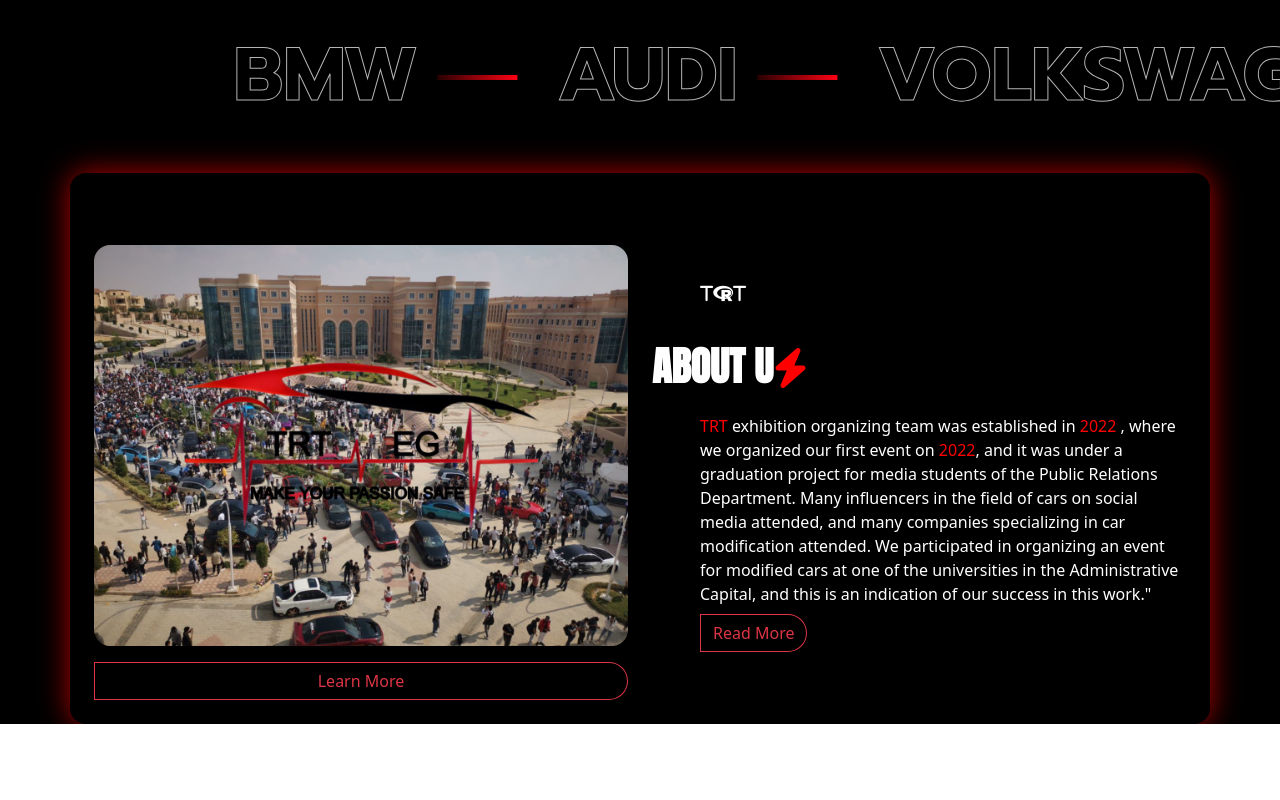
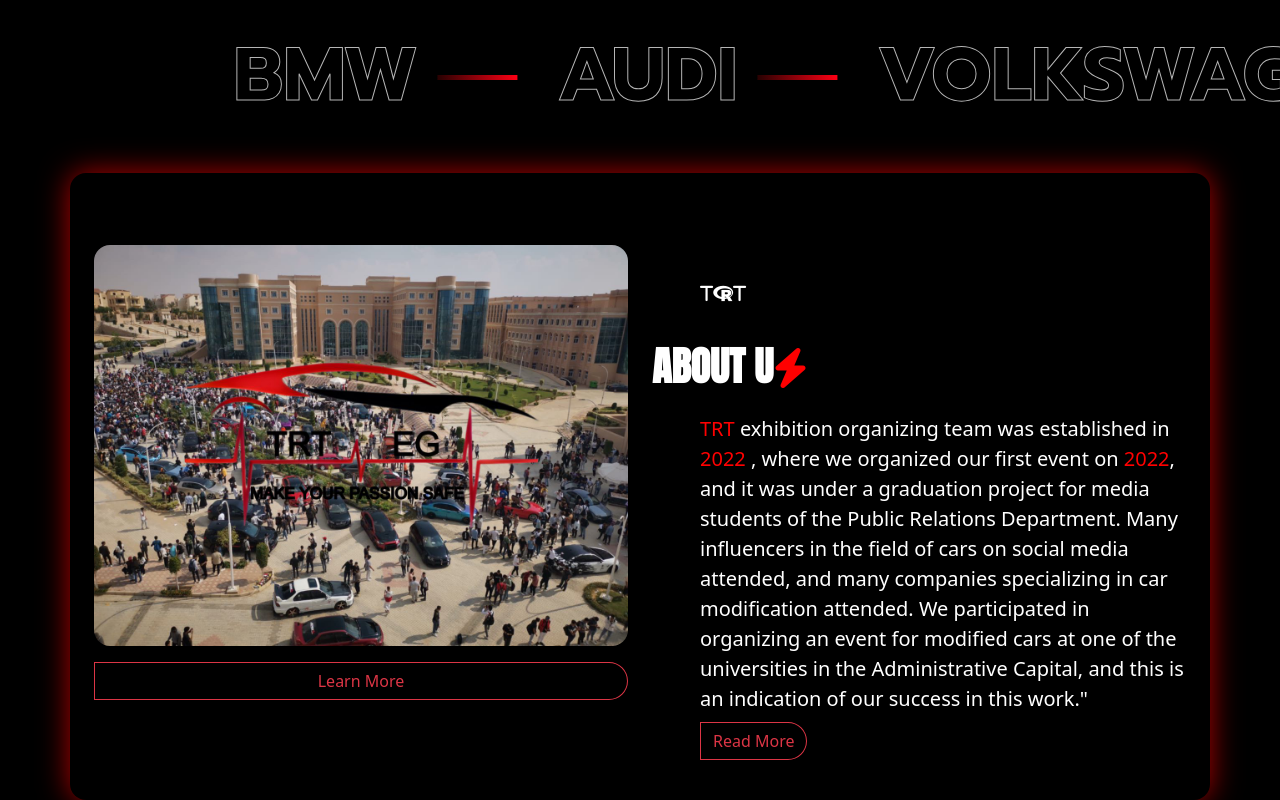
Before and after one commit to mohamedd2003/TRT, a React (Vite) app: page / in a window 1280 px wide. Shown: the part 823-1623 px from the top of the page. Before the commit the page ends 1547 px from the top, so only its background shows below. Built offline with nearby package versions, Linux system fonts and the light colour scheme; a web font is replaced by a local one.

Commit message:
Update Home.jsx

```diff
--- a/src/Components/Home/Home.jsx
+++ b/src/Components/Home/Home.jsx
@@ -272,7 +272,7 @@
   <span className='text-white ms-lg-5 h5'><i className="fa-solid fa-t fa-sm"></i><i className="fa-brands  fa-r-project fa-sm my-5"></i><i className="fa-solid fa-t fa-sm"></i></span>
   <h3 className='main-font h1   mb-4 text-white '>ABOUT U<i className="fa-solid fa-bolt fa-md text-main"></i></h3>
 
-  <p className='text-white ms-lg-5'><span className='text-main'>  TRT </span> exhibition organizing team was established in <span className='text-main'>2022</span> , where we organized our first event on <span className='text-main'>2022</span>,
+  <p className='text-white ms-lg-5 lead'><span className='text-main'>  TRT </span> exhibition organizing team was established in <span className='text-main'>2022</span> , where we organized our first event on <span className='text-main'>2022</span>,
   and it was under a graduation project for media students of the Public Relations Department. Many influencers in the field of cars on social media attended, and many companies specializing in car modification attended.
   We participated in organizing an event for modified cars at one of the universities in the Administrative Capital, and this is an indication of our success in this work."
   <p>
```
